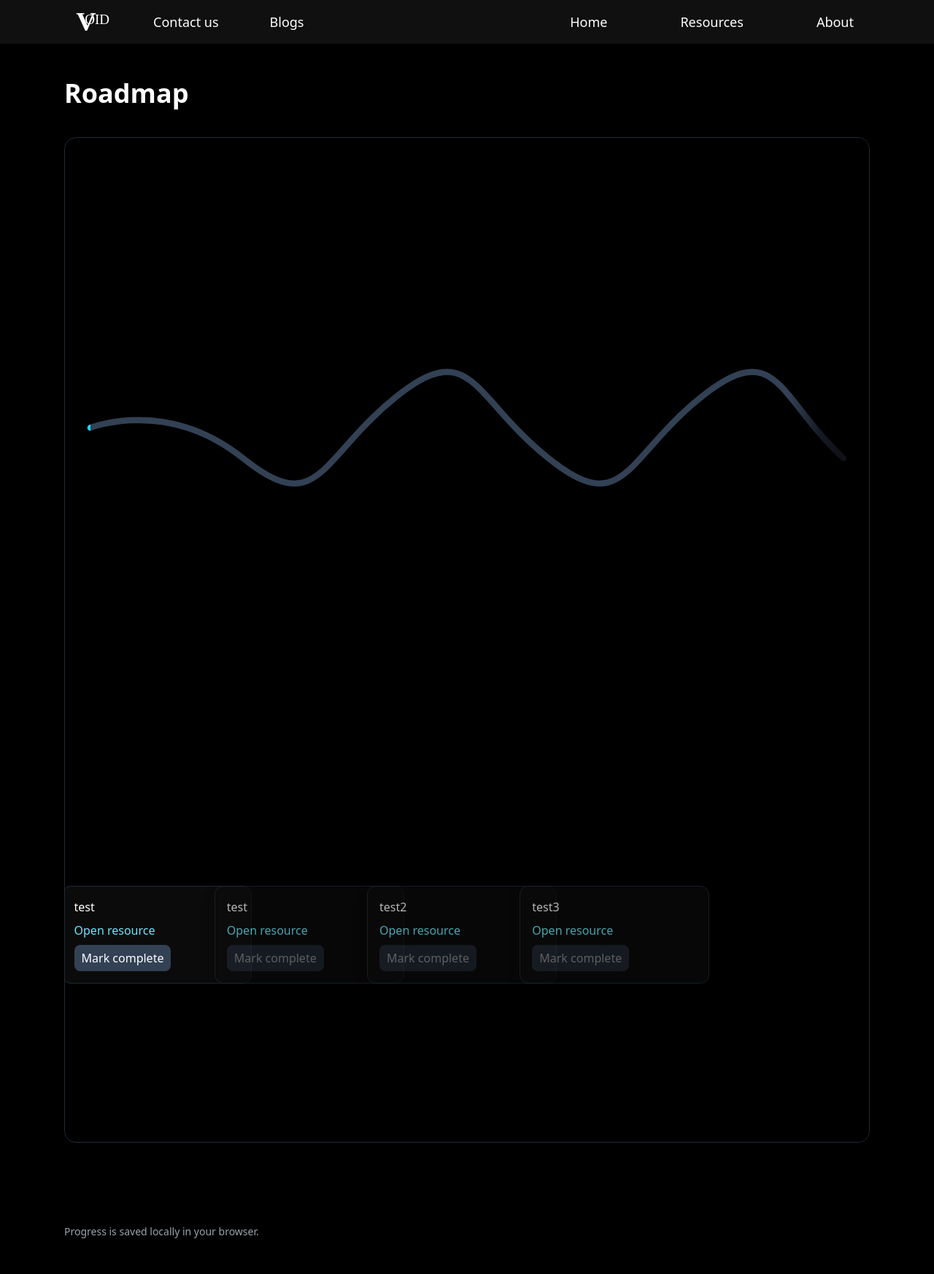
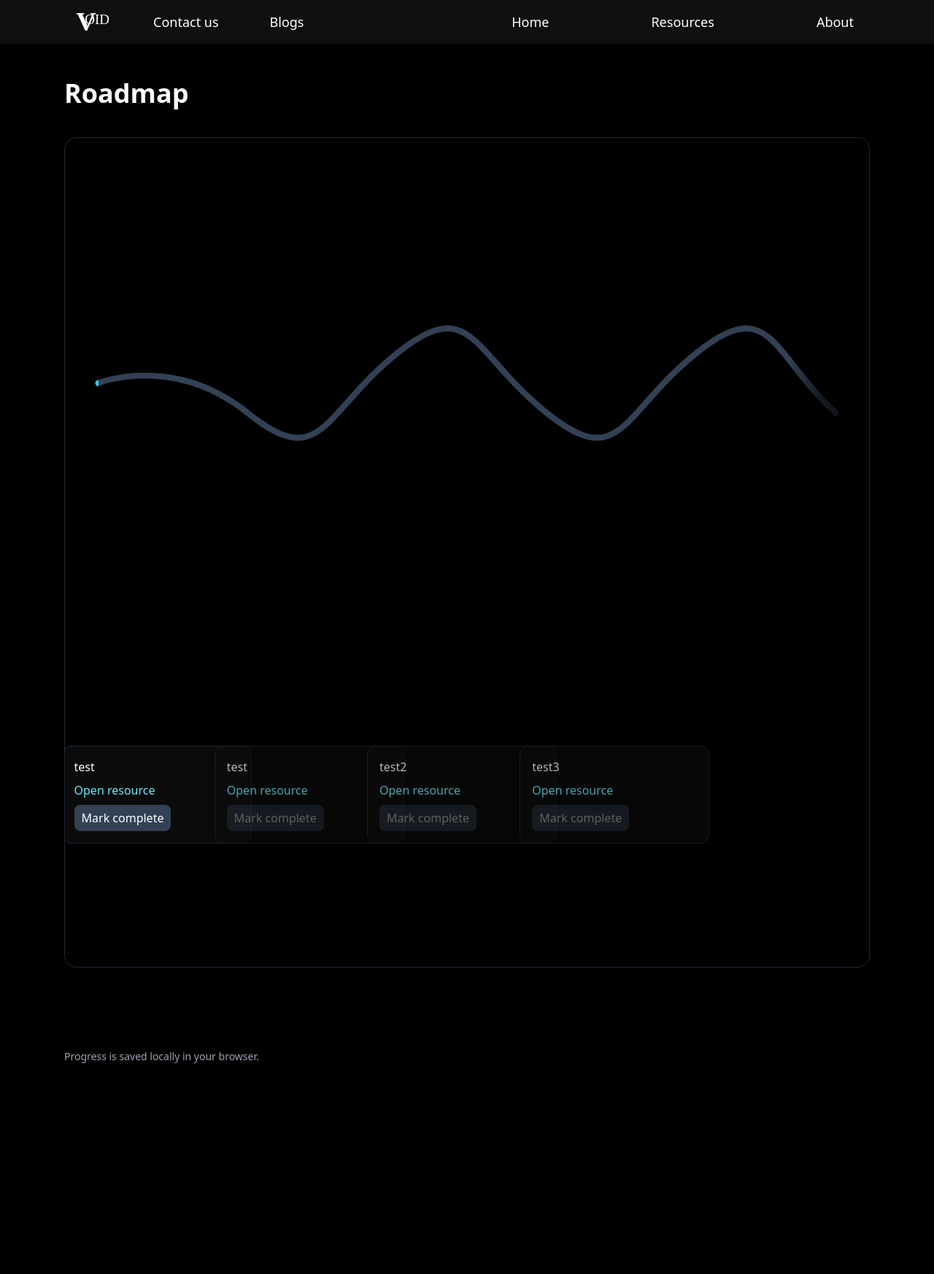
Before and after one commit to Rajojha-1/Cyber-Kali, a Flask app: page /resources in a window 1280 px wide. Shown: the whole page at 73% size. After the commit the page ends 1457 px from the top, so only its background shows below. Run offline with Flask 3, Linux system fonts and the light colour scheme; data comes from the database, SQL or seed files in the repository; some libraries are stand-ins or nearby versions.

Commit message:
Resources: fix selector warnings (no inline CSS for positions), position via JS, reduce vertical height to ~70vh, increase navbar link gaps

```diff
--- a/static/script.js
+++ b/static/script.js
@@ -97,17 +97,19 @@ if (document.body.classList.contains('resources-page')) {
   const glowStop = document.getElementById('glow-stop');
   const scrollContainer = document.getElementById('road-scroll');
 
+  // Apply absolute positions from data attributes
+  checkpoints.forEach(cp => {
+    const xpct = parseFloat(cp.getAttribute('data-xpct') || '0');
+    const ypct = parseFloat(cp.getAttribute('data-ypct') || '60');
+    cp.style.left = xpct + '%';
+    cp.style.top = ypct + '%';
+  });
+
   function idFor(cp) { return cp.getAttribute('data-id'); }
   function branchFor(cp) { return cp.getAttribute('data-branch') || 'main'; }
   function orderFor(cp) { return parseInt(cp.getAttribute('data-order') || '0', 10); }
-  function leftFor(cp) {
-    const s = cp.style.left || '0px';
-    return parseFloat(s.replace('px','')) || 0;
-  }
 
-  function getProgress() {
-    try { return JSON.parse(localStorage.getItem(key) || '[]'); } catch { return []; }
-  }
+  function getProgress() { try { return JSON.parse(localStorage.getItem(key) || '[]'); } catch { return []; } }
   function setProgress(progress) { localStorage.setItem(key, JSON.stringify(progress)); }
 
   function groupByBranch() {
@@ -120,7 +122,6 @@ if (document.body.classList.contains('resources-page')) {
   function refresh() {
     const progress = getProgress();
     const byBranch = groupByBranch();
-
     checkpoints.forEach(cp => {
       const done = progress.includes(idFor(cp));
       const b = branchFor(cp);
@@ -141,10 +142,7 @@ if (document.body.classList.contains('resources-page')) {
           updateGlowAndFog();
           const next = arr[idx+1];
           if (next && scrollContainer) {
-            const rect = next.getBoundingClientRect();
-            const parentRect = scrollContainer.getBoundingClientRect();
-            const delta = rect.left - parentRect.left - parentRect.width * 0.2;
-            scrollContainer.scrollBy({ left: delta, behavior: 'smooth' });
+            next.scrollIntoView({ behavior: 'smooth', inline: 'center', block: 'nearest' });
           }
         };
       }
@@ -160,7 +158,6 @@ if (document.body.classList.contains('resources-page')) {
       pct = Math.max(pct, xpct);
     });
     if (glowStop) glowStop.setAttribute('offset', `${pct}%`);
-    // High baseline reveal; lighter fog
     if (fog) fog.style.setProperty('--fog-reveal', '90%');
   }
 
--- a/static/style.css
+++ b/static/style.css
@@ -81,7 +81,7 @@ body{
 }
 .elements_navbar{
     color: white;
-    gap: 80px;
+    gap: 120px;
     z-index: 10;
     justify-content: flex-end;
     font-size: large;
@@ -236,11 +236,11 @@ a:focus {
   background: transparent;
   border-radius: 16px;
   overflow: hidden;
-  min-height: 85vh;
+  min-height: 70vh;
   border: 1px solid #1f2937;
 }
-.roadmap-svg{ width: 100%; height: 85vh; display: block; }
-.checkpoints{ position: relative; width: 100%; height: 85vh; }
+.roadmap-svg{ width: 100%; height: 70vh; display: block; }
+.checkpoints{ position: relative; width: 100%; height: 70vh; }
 .checkpoint{
   position: absolute;
   transform: translate(-50%, -50%);
--- a/templates/resources.html
+++ b/templates/resources.html
@@ -47,7 +47,7 @@
         </svg>
         <div class="checkpoints">
           {% for node in layout %}
-            <div class="checkpoint{% if not loop.first %} locked{% endif %}" data-id="cp-{{ node.id }}" data-branch="{{ node.branch }}" data-order="{{ node.order_index }}" data-xpct="{{ (node.x / canvas_width) * 100 }}" style="left: {{ (node.x / canvas_width) * 100 }}%; top: {{ node.y_pct }}%">
+            <div class="checkpoint{% if not loop.first %} locked{% endif %}" data-id="cp-{{ node.id }}" data-branch="{{ node.branch }}" data-order="{{ node.order_index }}" data-xpct="{{ (node.x / canvas_width) * 100 }}" data-ypct="{{ node.y_pct }}">
               <div class="card">
                 <h3>{{ node.title }}</h3>
                 <a href="{{ node.url }}" target="_blank" rel="noreferrer" class="link">Open resource</a>
```
